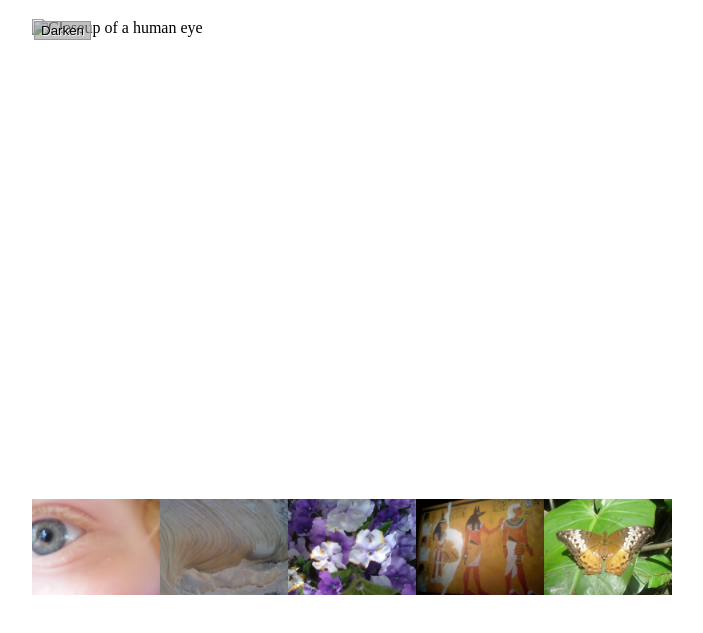
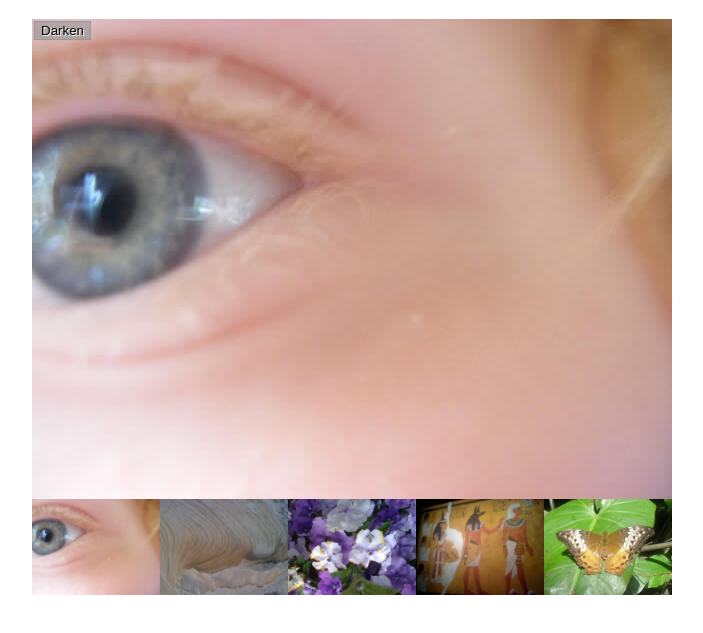
Before and after one commit to CaitlinSchaef/imageGalleryProject.CaitlinSchaef.github.io, a plain HTML site: page index.html in a window 1280 px wide. Shown: the part 61-694 px from the top of the page, without its empty margins (288-991 px from the left). Drawn offline with Linux system fonts and the light colour scheme.

Commit message:
adjusted java and html

```diff
--- a/index.html
+++ b/index.html
@@ -13,7 +13,7 @@
     <h1>Image Gallery Example</h1>
 
     <div class="full-img">
-      <img class="displayed-img" src="images/pic1.jpg" alt="Closeup of a human eye">
+      <img class="displayed-img" src="assets/pic1.jpg" alt="Closeup of a human eye">
       <div class="overlay"></div>
       <button class="dark">Darken</button>
     </div>
```
Also changed, not shown: main.js (+6 -2 lines).
